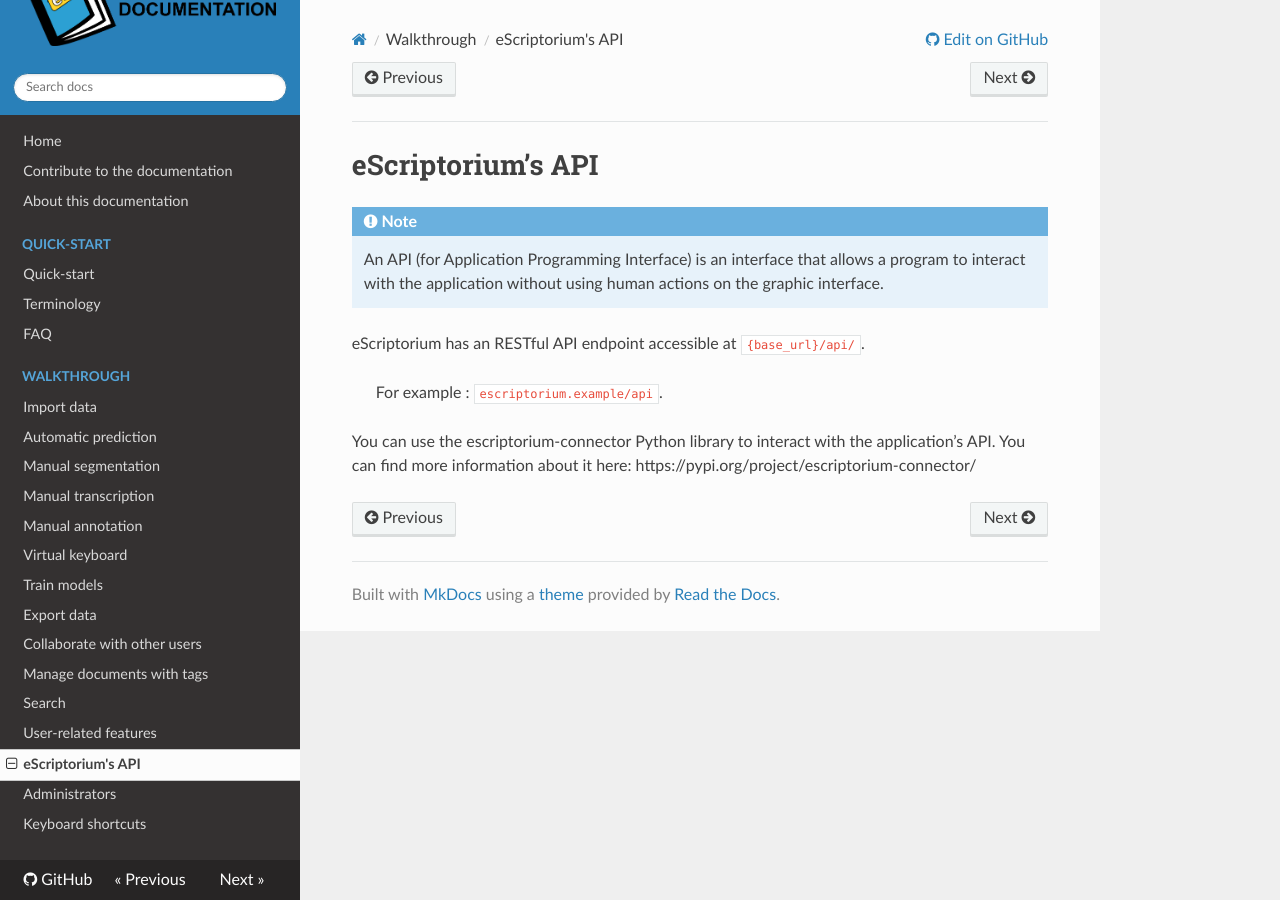
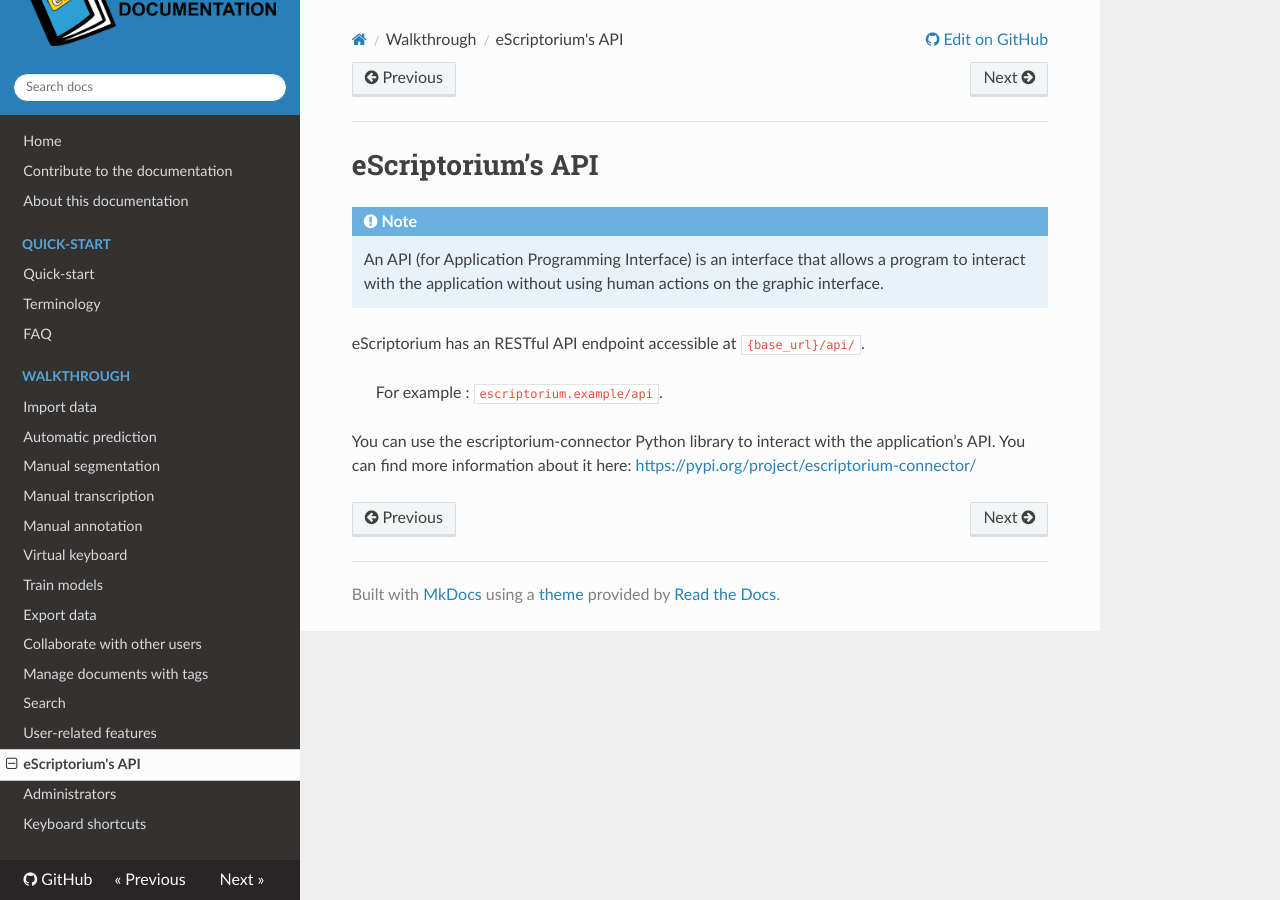
Before and after one commit to alix-tz/escriptorium-documentation, an MkDocs documentation site: the page built from docs/api.md, in a window 1280 px wide. Built offline with MkDocs 1.6.1, drawn with Linux system fonts in a browser that asks for light colours; nearby versions of some CDN libraries; part of the change alters nothing that is shown.

```diff
--- a/docs/api.md
+++ b/docs/api.md
@@ -15,4 +15,4 @@ eScriptorium has an RESTful API endpoint accessible at `{base_url}/api/`.
 
 > For example : `escriptorium.example/api`.
 
-You can use the escriptorium-connector Python library to interact with the application's API. You can find more information about it here: https://pypi.org/project/escriptorium-connector/
+You can use the escriptorium-connector Python library to interact with the application's API. You can find more information about it here: [https://pypi.org/project/escriptorium-connector/](https://pypi.org/project/escriptorium-connector/)
```
